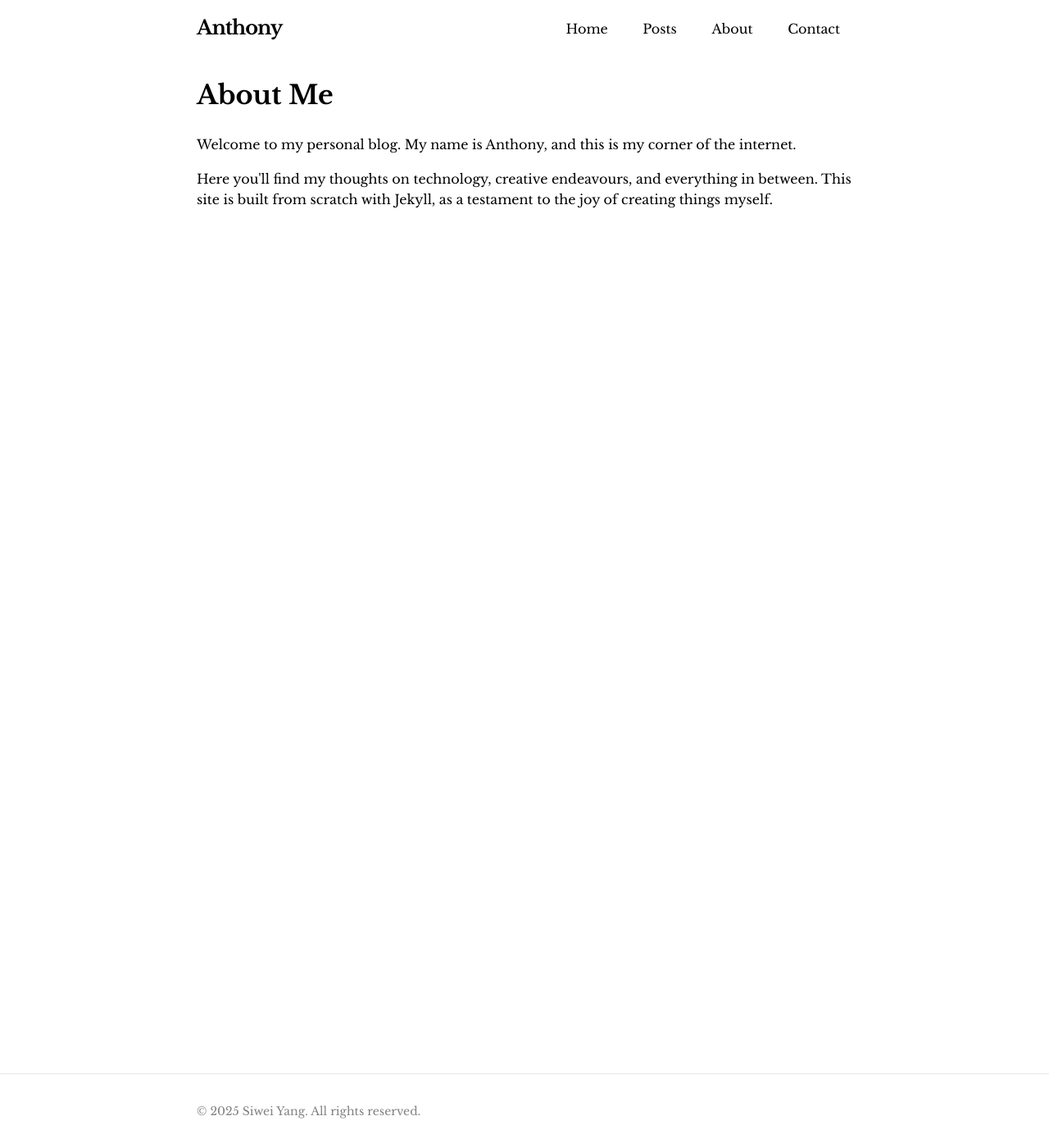
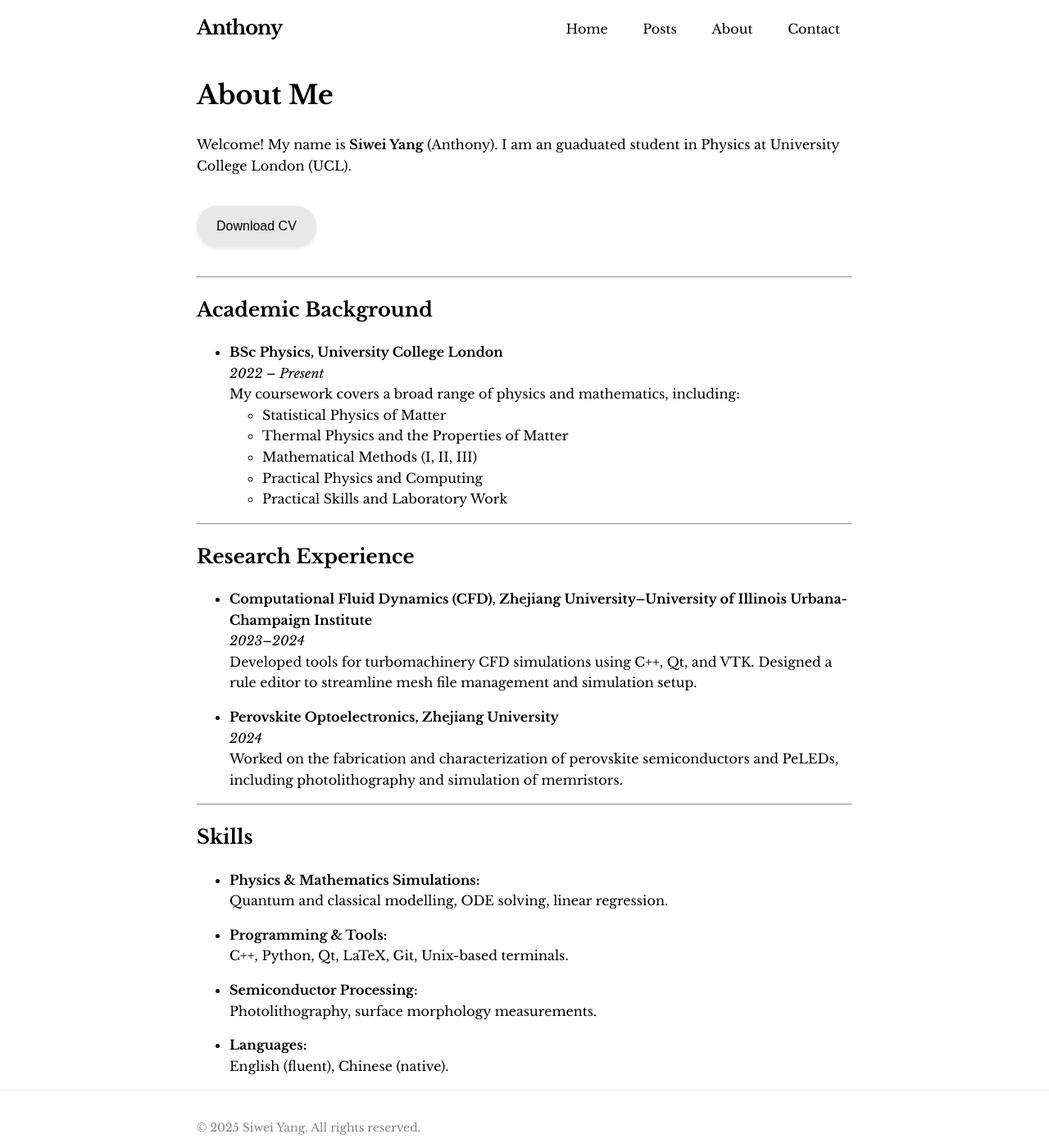
Before and after one commit to AnthonyYsw/AnthonyYsw.github.io, a Jekyll site: the page built from about.md, in a window 1280 px wide and 1400 px high. Shown: the whole window at 82% size. Built offline with Jekyll 4.4.1, drawn with Linux system fonts in a browser that asks for light colours.

Commit message:
modify about, contact, index, add CV

```diff
--- a/_sass/_base.scss
+++ b/_sass/_base.scss
@@ -173,3 +173,36 @@ pre code {
   background: none;
   padding: 0;
 }
+
+/*
+================================================================
+Button Styles
+================================================================
+*/
+.download-button {
+  display: inline-block;
+  padding: 12px 24px;
+  background-color: #e8e8e8;  /* 浅灰色背景 */
+  color: var(--text-color);
+  border-radius: 60px;         /* 与导航按钮一致的圆角 */
+  font-family: Arial, Helvetica, sans-serif;
+  font-size: 16px;
+  font-weight: 500;
+  text-decoration: none;
+  transition: all 0.2s ease-in-out;
+  margin: 20px 0;
+
+  /* 添加细微的阴影，增加层次感 */
+  box-shadow: 0 2px 4px rgba(0, 0, 0, 0.1);
+}
+
+.download-button:hover {
+  background-color: #d8d8d8;  /* 悬停时稍微深一点的灰色 */
+  transform: translateY(-2px); /* 轻微上移效果 */
+  box-shadow: 0 4px 8px rgba(0, 0, 0, 0.15);
+}
+
+.download-button:active {
+  transform: translateY(0);
+  box-shadow: 0 2px 4px rgba(0, 0, 0, 0.1);
+}
--- a/about.md
+++ b/about.md
@@ -4,8 +4,49 @@ layout: default
 title: About
 ---
 
-<h1 class="page-heading">About Me</h1>
+# About Me
 
-<p>Welcome to my personal blog. My name is Anthony, and this is my corner of the internet.</p>
+Welcome! My name is **Siwei Yang** (Anthony). I am an guaduated student in Physics at University College London (UCL).
 
-<p>Here you'll find my thoughts on technology, creative endeavours, and everything in between. This site is built from scratch with Jekyll, as a testament to the joy of creating things myself.</p>
+<a href="https://anthonyblog.oss-eu-central-1.aliyuncs.com/cv/Siwei_Yang_CV.pdf" class="download-button" download>Download CV</a>
+
+---
+
+## Academic Background
+
+-  **BSc Physics, University College London**
+  *2022 – Present*
+  My coursework covers a broad range of physics and mathematics, including:
+    - Statistical Physics of Matter
+    - Thermal Physics and the Properties of Matter
+    - Mathematical Methods (I, II, III)
+    - Practical Physics and Computing
+    - Practical Skills and Laboratory Work
+
+---
+
+## Research Experience
+
+-  **Computational Fluid Dynamics (CFD), Zhejiang University–University of Illinois Urbana-Champaign Institute**
+  *2023–2024*
+  Developed tools for turbomachinery CFD simulations using C++, Qt, and VTK. Designed a rule editor to streamline mesh file management and simulation setup.
+
+-  **Perovskite Optoelectronics, Zhejiang University**
+  *2024*
+  Worked on the fabrication and characterization of perovskite semiconductors and PeLEDs, including photolithography and simulation of memristors.
+
+---
+
+## Skills
+
+-  **Physics & Mathematics Simulations:**
+  Quantum and classical modelling, ODE solving, linear regression.
+
+-  **Programming & Tools:**
+  C++, Python, Qt, LaTeX, Git, Unix-based terminals.
+
+-  **Semiconductor Processing:**
+  Photolithography, surface morphology measurements.
+
+-  **Languages:**
+  English (fluent), Chinese (native).
```
Also changed, not shown: _posts/2025-07-08-1.md (+0 -7 lines), contact.md (+1 -0 lines), index.md (+4 -5 lines).
